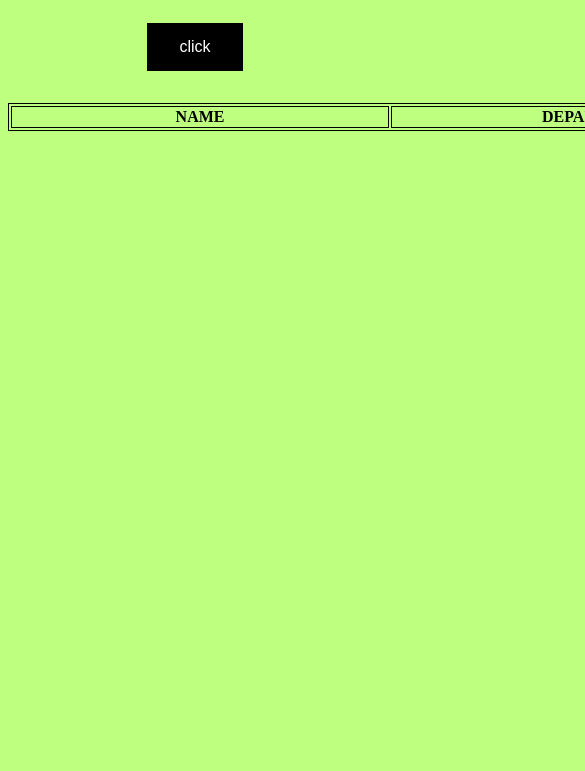
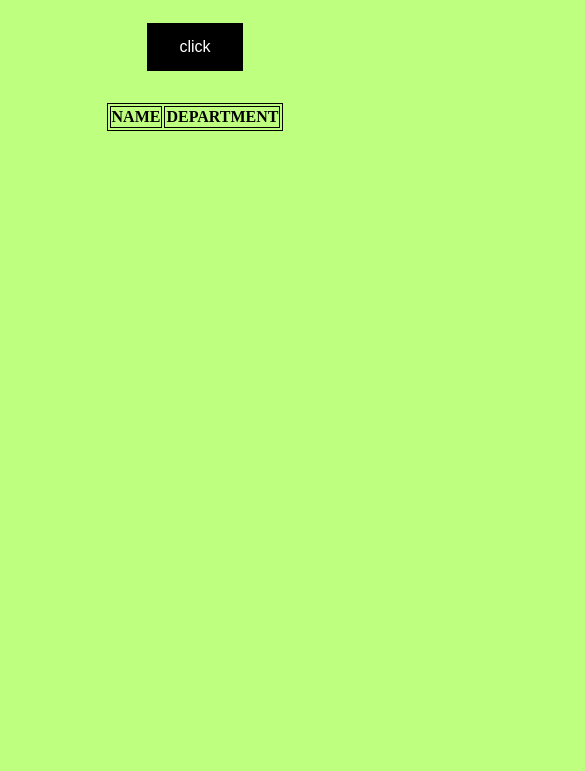
Before and after one commit to RAJSHREE27/DISPLAY_TAB_AJAX, a plain HTML site: page index.html in a window 390 px wide. Shown: the part 73-844 px from the top of the page, 585 px wide, since content can reach past the window. Drawn offline with Linux system fonts and the light colour scheme.

Commit message:
responsive commit

```diff
--- a/index.html
+++ b/index.html
@@ -10,7 +10,7 @@
 	<style>
 		table, th, td {
 		    border: 1px solid black;
-		    width: 50rem;
+		    width: 60rem;
 		}
 		.wrapper{
 			text-align: center;
@@ -30,6 +30,15 @@
 
 
 		}
+		@media only screen and (max-width: 768px) {
+    /* For mobile phones: */
+		    .mos {
+		        width: 4px;
+		    }
+		    .val{
+		    	text-align: center;
+		    }
+		   }
 		h1{
 			text-align: center;
 		}
@@ -47,7 +56,7 @@
 		<div class="wrapper">
 			<button class="button" id="btn" >click</button>
 		</div>
-		<table align="center" id="tab">
+		<table align="center" id="tab" class="mos">
 			<tr>
 				<th>NAME</th>
 				<th>DEPARTMENT</th>
```
